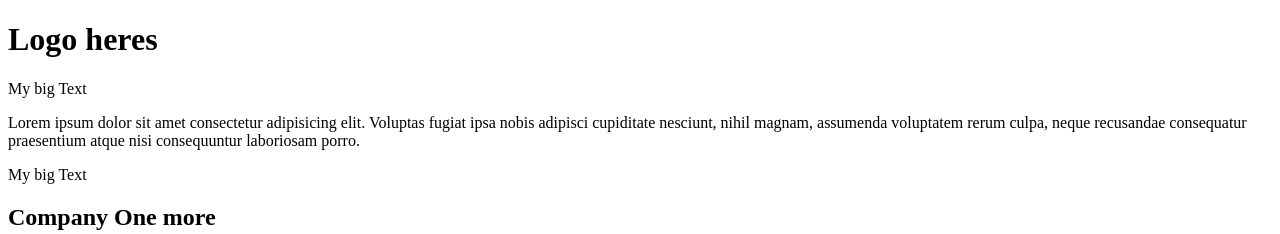
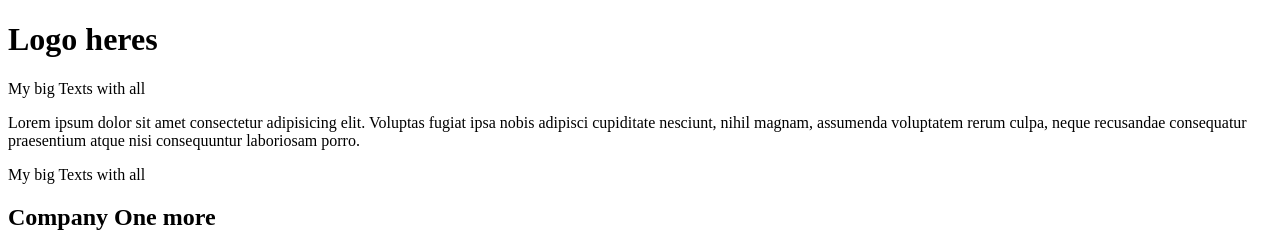
Before and after one commit to FendShooter/next_train, a Next.js app: page /blog in a window 1280 px wide. Shown: the top 234 px of the page. Built offline with nearby package versions, Linux system fonts and the light colour scheme.

Commit message:
added text

```diff
--- a/components/title.js
+++ b/components/title.js
@@ -5,5 +5,5 @@ function Title({ text, classes }) {
 export default Title;
 
 Title.defaultProps = {
-  text: 'My big Text',
+  text: 'My big Texts with all',
 };
```
